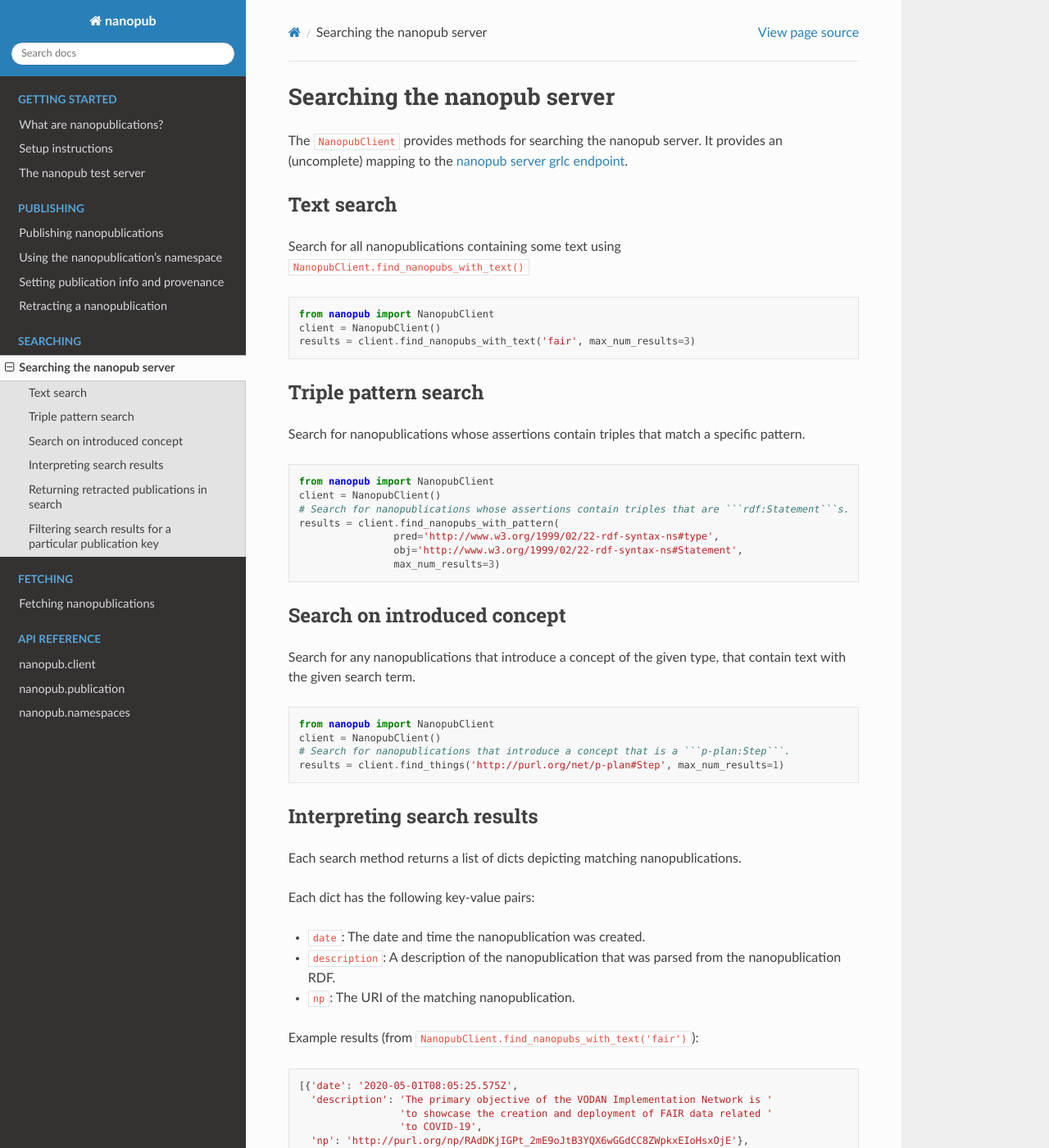
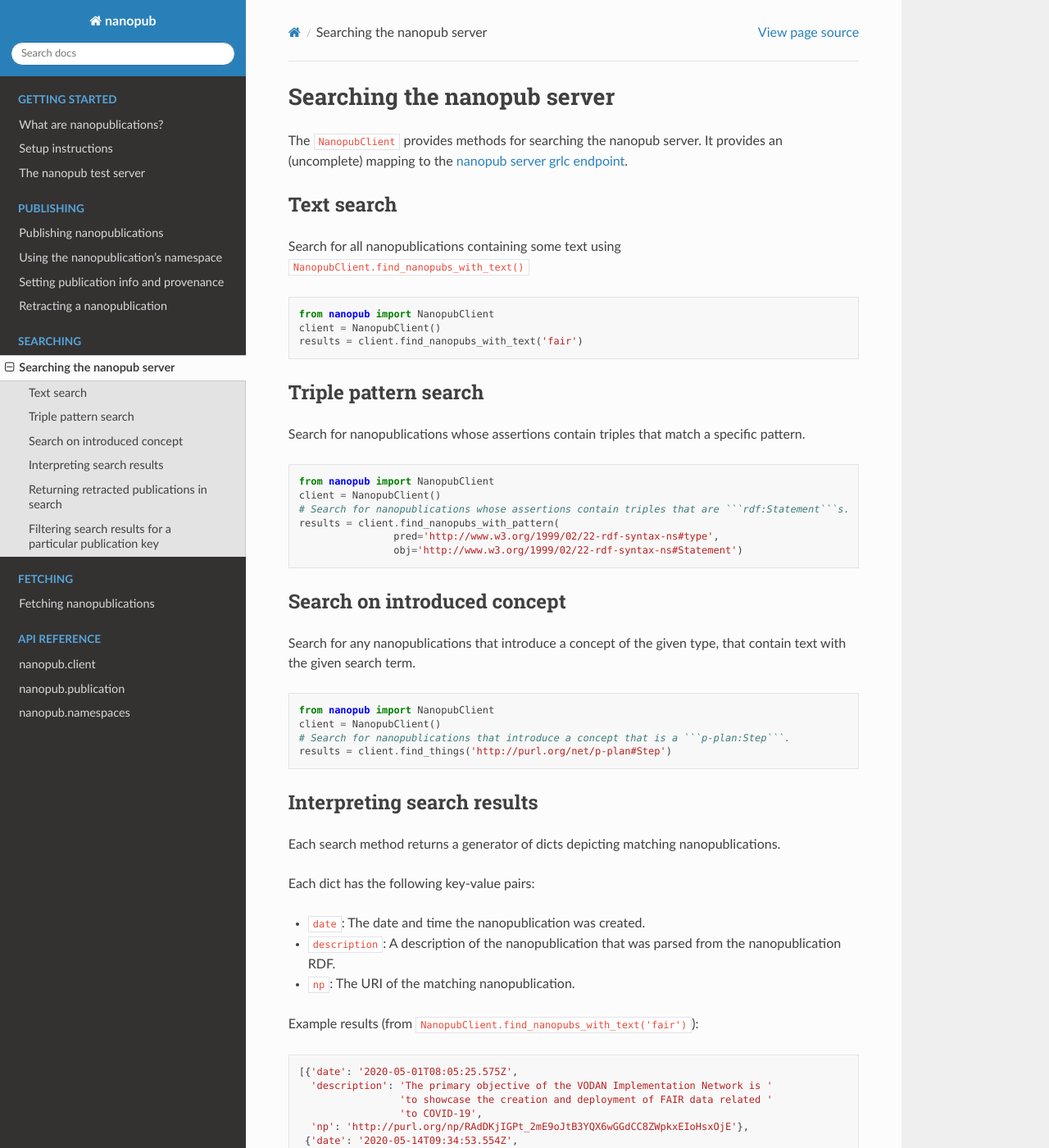
Before and after one commit to fair-workflows/nanopub, a Sphinx documentation site: the page built from docs/searching.md, in a window 1280 px wide and 1400 px high. Shown: the whole window at 82% size. Built offline with Sphinx 7.4.7 and the Read the Docs theme 2.0.0, drawn with Linux system fonts in a browser that asks for light colours; the version number is read from the project's files by our own code.

Commit message:
Update documentation for search APi with pagination and without max_num_results

````diff
--- a/docs/index.rst
+++ b/docs/index.rst
@@ -115,7 +115,7 @@
 
     # Search for all nanopublications containing the text 'fair'
     results = client.find_nanopubs_with_text('fair')
-    print(results)
+    print(list(results))
 
 
 Fetching nanopublications and inspecting them
--- a/docs/searching.md
+++ b/docs/searching.md
@@ -8,7 +8,7 @@
 ```python
 from nanopub import NanopubClient
 client = NanopubClient()
-results = client.find_nanopubs_with_text('fair', max_num_results=3)
+results = client.find_nanopubs_with_text('fair')
 ```
 
 ## Triple pattern search
@@ -19,8 +19,7 @@
 # Search for nanopublications whose assertions contain triples that are ```rdf:Statement```s.
 results = client.find_nanopubs_with_pattern(
                 pred='http://www.w3.org/1999/02/22-rdf-syntax-ns#type',
-                obj='http://www.w3.org/1999/02/22-rdf-syntax-ns#Statement',
-                max_num_results=3)
+                obj='http://www.w3.org/1999/02/22-rdf-syntax-ns#Statement')
 ```
 
 ## Search on introduced concept
@@ -30,11 +29,11 @@
 from nanopub import NanopubClient
 client = NanopubClient()
 # Search for nanopublications that introduce a concept that is a ```p-plan:Step```.
-results = client.find_things('http://purl.org/net/p-plan#Step', max_num_results=1)
+results = client.find_things('http://purl.org/net/p-plan#Step')
 ```
 
 ## Interpreting search results
-Each search method returns a list of dicts depicting matching nanopublications.
+Each search method returns a generator of dicts depicting matching nanopublications.
 
 Each dict has the following key-value pairs:
 * `date`: The date and time the nanopublication was created.
````
Also changed, not shown: 2 other files.
